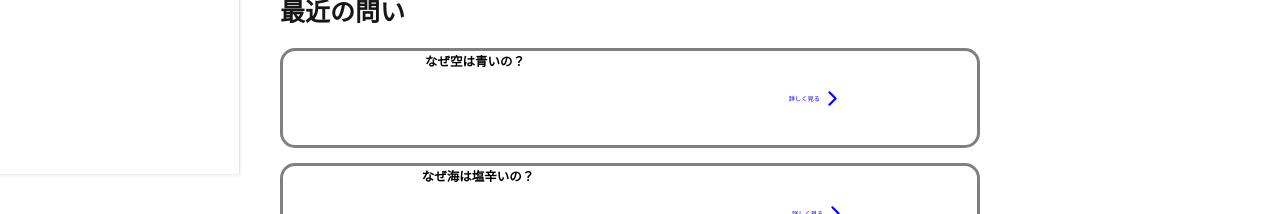
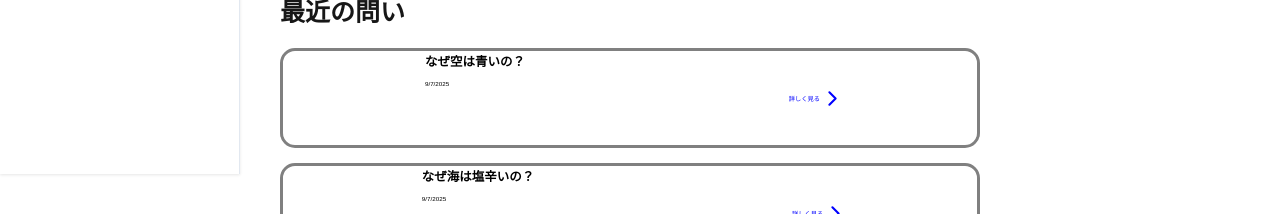
Before and after one commit to u5u5u5u/erfaring, a Next.js app: page /home in a window 1280 px wide. Shown: the part 626-840 px from the top of the page. Built offline with nearby package versions, Linux system fonts and the light colour scheme.

Commit message:
fix:questionの型変更#17

```diff
--- a/src/app/(student)/home/page.tsx
+++ b/src/app/(student)/home/page.tsx
@@ -35,19 +35,19 @@ export default function HomePage() {
     {
       id: "1",
       title: "なぜ空は青いの？",
+      createdAt: new Date(),
     },
     {
       id: "2",
       title: "なぜ海は塩辛いの？",
+      createdAt: new Date(),
     },
   ];
 
   return (
     <div className={styles.container}>
       <div className={styles.header}>
-        <h1>
-          {dummyUser.name} の学びのあしあと
-        </h1>
+        <h1>{dummyUser.name} の学びのあしあと</h1>
         <p>
           {dummyUser.schoolId}
           {dummyUser.grade}年生
@@ -76,7 +76,10 @@ export default function HomePage() {
         <ul>
           {dummyQuestions.map((question) => (
             <li key={question.id}>
-              <Quest theme={question.title} />
+              <Quest
+                theme={question.title}
+                people={question.createdAt?.toLocaleDateString()}
+              />
             </li>
           ))}
         </ul>
--- a/src/types/question.ts
+++ b/src/types/question.ts
@@ -1,4 +1,5 @@
 export interface Question {
   id: string;
   title: string;
+  createdAt?: Date;
 }
```
